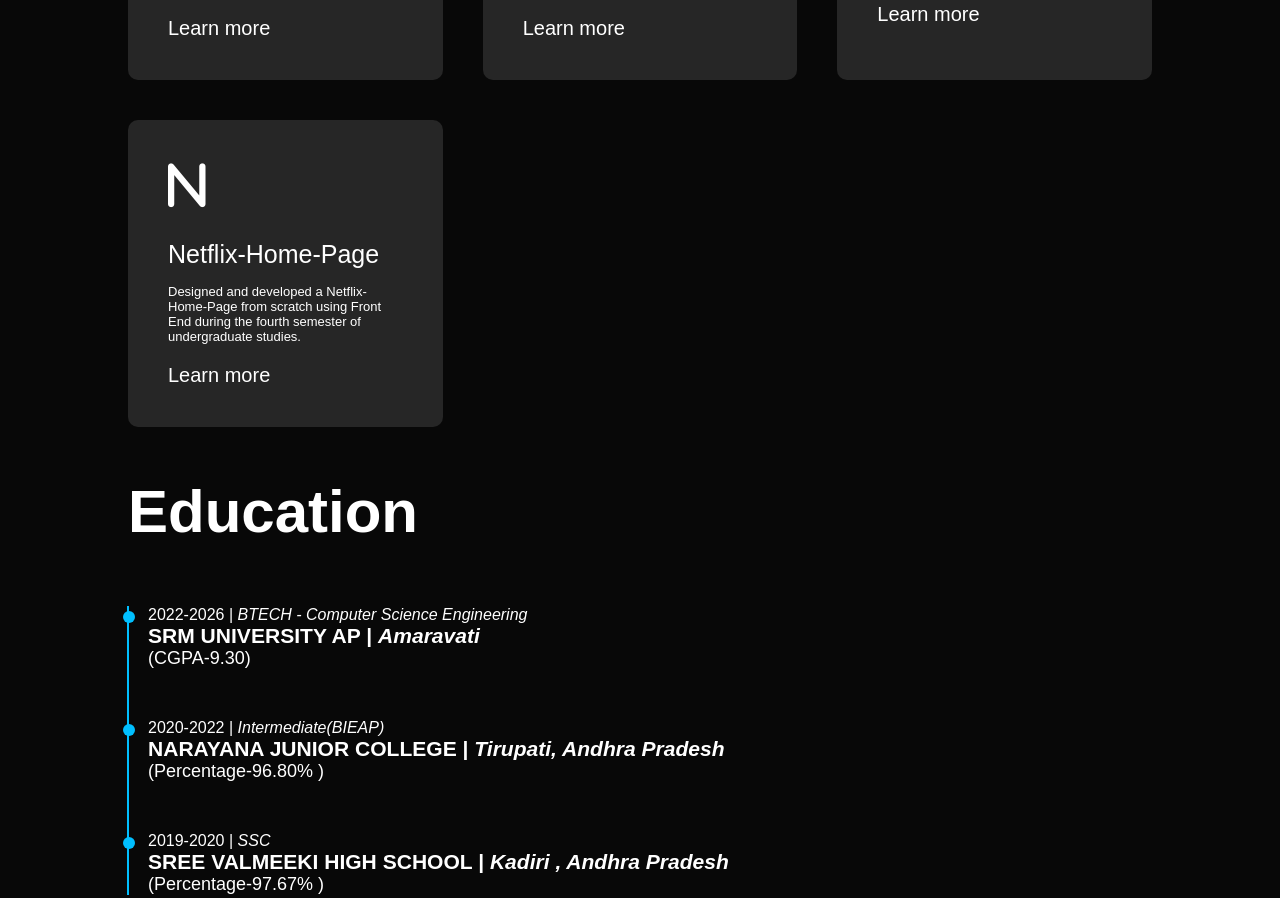
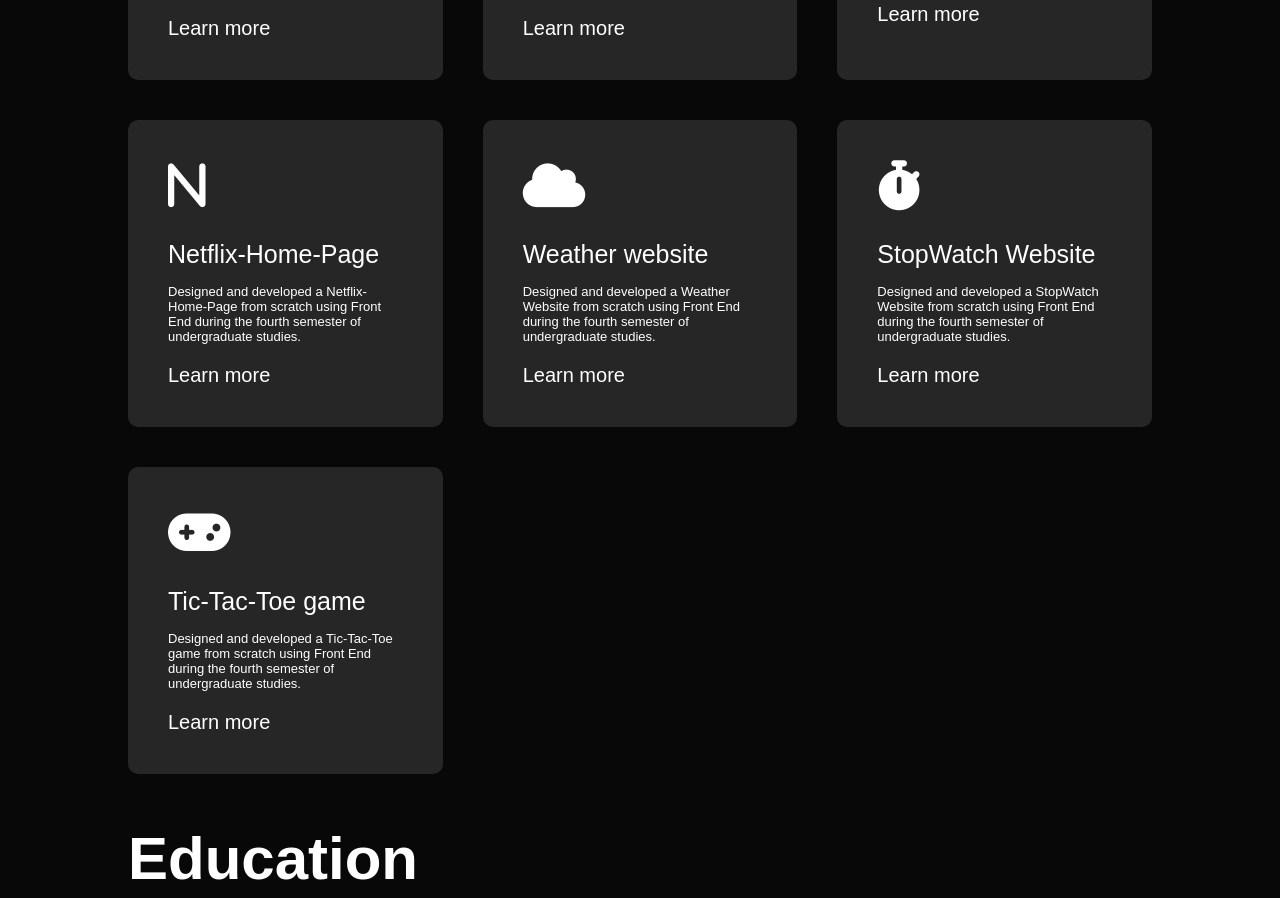
Before and after one commit to harshithak3012/My-Portfolio, a plain HTML site: page index.html in a window 1280 px wide. Shown: the part 1952-2850 px from the top of the page. Drawn offline with Linux system fonts and the light colour scheme; files whose address does not match are found by name.

Commit message:
Update index.html

```diff
--- a/index.html
+++ b/index.html
@@ -123,6 +123,33 @@
                         </p>
                         <a href="https://github.com/harshithak3012/Netflix-Home-page">Learn more</a>
                     </div>
+                    <div>
+                        <i class="fa-solid fa-cloud"></i>
+                        <h2>Weather website</h2>
+                        <p>
+                            Designed and developed a Weather Website from scratch
+                            using  Front End during the fourth semester of undergraduate studies.
+                        </p>
+                        <a href="https://github.com/harshithak3012/PRODIGY_WD_05">Learn more</a>
+                    </div>
+                    <div>
+                        <i class="fa-solid fa-stopwatch"></i>
+                        <h2>StopWatch Website</h2>
+                        <p>
+                            Designed and developed a StopWatch Website from scratch
+                            using  Front End during the fourth semester of undergraduate studies.
+                        </p>
+                        <a href="https://github.com/harshithak3012/PRODIGY_WD_02">Learn more</a>
+                    </div>
+                    <div>
+                        <i class="fa-solid fa-gamepad"></i>
+                        <h2>Tic-Tac-Toe game</h2>
+                        <p>
+                            Designed and developed a Tic-Tac-Toe game from scratch
+                            using  Front End during the fourth semester of undergraduate studies.
+                        </p>
+                        <a href="https://github.com/harshithak3012/PRODIGY_WD_03">Learn more</a>
+                    </div>
                 </div>
             </div>
         </div>
```
